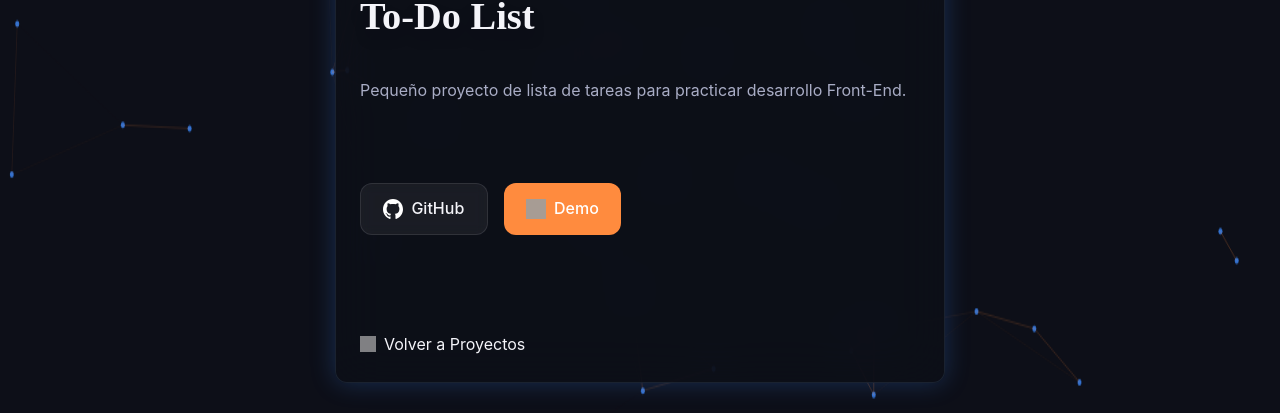
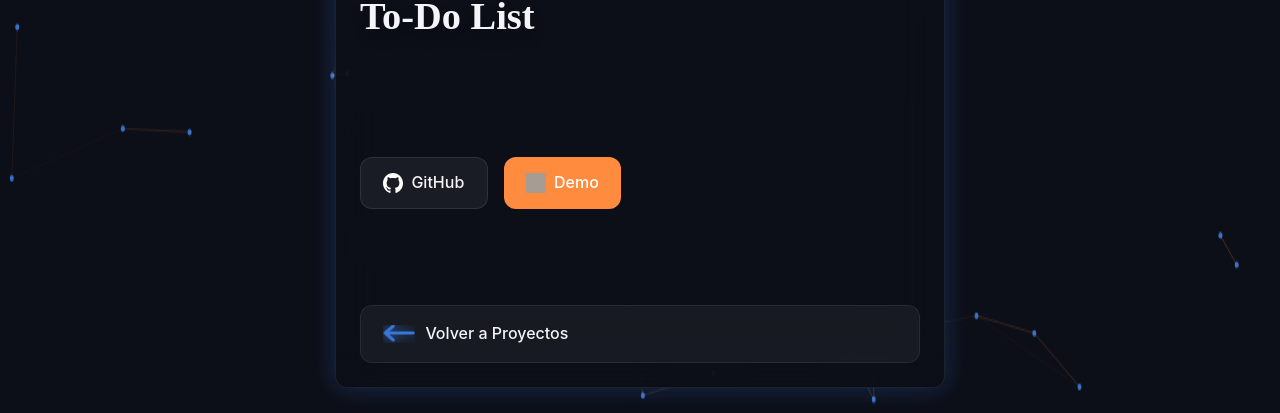
Before and after one commit to OscarIGonzalezG/portafolio-v2, an Angular app: page /projects/1 in a window 1280 px wide. Shown: the part 810-1223 px from the top of the page. Built offline with nearby package versions, Linux system fonts and the light colour scheme; grey boxes are pictures that could not be loaded.

Commit message:
agregando estilos, modificaciones en TS de algunos componenetes

```diff
--- a/src/app/sections/project-detail/project-detail.html
+++ b/src/app/sections/project-detail/project-detail.html
@@ -96,9 +96,17 @@
       <!-- BOTÓN VOLVER -->
       <button
         (click)="volverAProjects()"
-        class="detail-back-btn flex items-center gap-2 mt-10"
+        class="detail-back-btn flex items-center gap-3 mt-10"
       >
-        <img src="assets/icons/arrow-left.svg" class="w-4 h-4 filter-white opacity-80" />
+        <svg class="arrow-cyber" width="32" height="18" viewBox="0 0 32 18" fill="none"
+            xmlns="http://www.w3.org/2000/svg">
+          <path d="M30 9H2M2 9L10 2M2 9L10 16"
+                stroke="currentColor"
+                stroke-width="3"
+                stroke-linecap="round"
+                stroke-linejoin="round"/>
+        </svg>
+
         Volver a Proyectos
       </button>
 
--- a/src/app/sections/project-detail/project-detail.ts
+++ b/src/app/sections/project-detail/project-detail.ts
@@ -12,7 +12,8 @@ interface ProjectImage {
 interface Project {
   id: number;
   title: string;
-  description: string;
+  shortDescription: string;
+  longDescription: string;
   image: string;
   github: string;
   demo: string;
@@ -105,7 +106,12 @@ export class ProjectDetail implements OnInit, AfterViewInit {
 
   ngAfterViewInit(): void {
     this.startCanvas();
+
+        setTimeout(() => {
+      window.scrollTo({ top: 0, behavior: 'instant' as ScrollBehavior });
+    }, 0);
   }
+
 
   private startCanvas() {
     const canvas = this.el.nativeElement.querySelector('#detailCanvas') as HTMLCanvasElement;
--- a/src/assets/data/projects.json
+++ b/src/assets/data/projects.json
@@ -2,7 +2,8 @@
   {
     "id": 1,
     "title": "To-Do List",
-    "description": "Pequeño proyecto de lista de tareas para practicar desarrollo Front-End.",
+    "shortDescription": "Aplicación simple para gestionar tareas, ideal para practicar fundamentos de JavaScript.",
+    "longDescription": "Este proyecto es una To-Do List desarrollada con HTML, CSS y JavaScript puro. Está diseñada para reforzar la manipulación del DOM, manejo de eventos, persistencia de datos con LocalStorage y organización básica de componentes visuales. Incluye funciones para agregar, eliminar y marcar tareas completadas, con una interfaz limpia y responsive.",
     "image": "assets/images/projects/1/todolist.jpg",
     "github": "https://oscarigonzalezg.github.io/To-Do-List-proyect/",
     "demo": "https://oscarigonzalezg.github.io/To-Do-List-proyect/",
@@ -13,10 +14,12 @@
       { "full": "assets/images/projects/1/gallery/3.jpg", "thumb": "assets/images/projects/1/gallery/3.jpg" }
     ]
   },
+
   {
     "id": 2,
     "title": "Inicio de Sesión y Registro",
-    "description": "Interfaz moderna de Login y Registro creada con HTML, CSS y JavaScript.",
+    "shortDescription": "Interfaz moderna de Login y Registro con animaciones suaves y diseño minimalista.",
+    "longDescription": "Este proyecto implementa una interfaz completa de Login y Registro construida con HTML, CSS y JavaScript. La UI sigue un estilo moderno con efectos animados, inputs dinámicos, validación básica y una estructura pensada para integrarse fácilmente con un backend real. Está orientado a practicar diseño UI/UX, animaciones CSS, validaciones y estructuración modular del frontend.",
     "image": "assets/images/projects/2/login.png",
     "github": "https://oscarigonzalezg.github.io/pLogin_sesion/",
     "demo": "https://oscarigonzalezg.github.io/pLogin_sesion/",
@@ -26,10 +29,12 @@
       { "full": "assets/images/projects/2/gallery/2.png", "thumb": "assets/images/projects/2/gallery/2.png" }
     ]
   },
+
   {
     "id": 3,
     "title": "API REST • Tienda Online (Backend)",
-    "description": "API RESTful para tienda de ropa, desarrollada con Java Spring Boot y PostgreSQL.",
+    "shortDescription": "API REST para una tienda online, construida con Spring Boot y PostgreSQL.",
+    "longDescription": "Backend completo de una tienda online de ropa desarrollado con Java Spring Boot siguiendo buenas prácticas de arquitectura REST. Incluye gestión de productos, categorías, usuarios y autenticación mediante JWT. La base de datos está implementada en PostgreSQL, con mapeo JPA/Hibernate y controladores organizados para escalabilidad. Es un proyecto pensado para fortalecer conocimientos en APIs, modelos relacionales, servicios, controladores y seguridad backend.",
     "image": "assets/images/projects/3/api-tienda.png",
     "github": "https://github.com/OscarIGonzalezG/TiendaRopa_BackEnd",
     "demo": "",
--- a/src/styles.css
+++ b/src/styles.css
@@ -534,6 +534,42 @@ nav.backdrop-blur-md {
   transform:translateY(-3px) scale(1.03);
 }
 
+.detail-back-btn {
+  display: inline-flex;
+  align-items: center;
+  gap: 8px;
+  padding: 0.65rem 1.4rem;
+  border-radius: 12px;
+
+  background: rgba(255, 255, 255, 0.04);
+  border: 1px solid rgba(255, 255, 255, 0.07);
+  backdrop-filter: blur(6px);
+
+  font-size: 0.95rem;
+  color: var(--text-color);
+  transition: 0.25s ease;
+  cursor: pointer;
+}
+
+.detail-back-btn img {
+  width: 18px;
+  height: 18px;
+  filter: invert(1) brightness(1.6);
+  transition: 0.25s ease;
+}
+
+/* Hover Glow */
+.detail-back-btn:hover {
+  background: rgba(61, 139, 255, 0.18);
+  border-color: rgba(61, 139, 255, 0.45);
+  box-shadow: 0 0 16px rgba(61, 139, 255, 0.35);
+  transform: translateY(-2px);
+}
+
+.detail-back-btn:hover img {
+  filter: invert(1) brightness(2);
+}
+
 /* ---- DUPLICADOS DE GALERÍA (MANTENIDOS) ---- */
 .gallery-main-img { border-radius:14px; }
 
@@ -594,8 +630,226 @@ nav.backdrop-blur-md {
   }
 }
 
-app-project-detail {
-  display: block;
-  width: 100%;
-  height: auto;
+/* =============================================================== */
+/* ⭐ FIX TEXTO PROYECTOS — Título se oculta y aparece descripción */
+/* =============================================================== */
+
+#projects .project-desc {
+  display: flex;
+  flex-direction: column;
+  justify-content: flex-end;
 }
+
+#projects .project-title {
+  transition: opacity .35s ease, transform .35s ease;
+  opacity: 1;
+  transform: translateY(0);
+}
+
+/* Ocultar título al hacer hover */
+#projects .project-card:hover .project-title {
+  opacity: 0;
+  transform: translateY(10px);
+}
+
+/* Estilos base de descripción (oculta al inicio) */
+#projects .project-desc p {
+  opacity: 0;
+  transform: translateY(12px);
+  transition: opacity .45s ease, transform .45s ease;
+}
+
+/* Mostrar descripción al hacer hover */
+#projects .project-card:hover .project-desc p {
+  opacity: 1;
+  transform: translateY(0);
+}
+
+/* ========================================= */
+/*      🔵 Botón real — Volver a Proyectos   */
+/* ========================================= */
+
+.detail-back-btn {
+  display: inline-flex;
+  align-items: center;
+  gap: 10px;
+  padding: 0.9rem 1.4rem;
+
+  background: rgba(255, 255, 255, 0.05);
+  border: 1px solid rgba(255, 255, 255, 0.08);
+  border-radius: 12px;
+  backdrop-filter: blur(6px);
+
+  font-size: 1rem;
+  color: var(--text-color);
+  font-weight: 500;
+
+  cursor: pointer;
+  transition: 0.25s ease;
+}
+
+/* Hover */
+.detail-back-btn:hover {
+  background: rgba(61, 139, 255, 0.15);
+  border-color: rgba(61, 139, 255, 0.45);
+  box-shadow: 0 0 14px rgba(61, 139, 255, 0.35);
+  transform: translateY(-2px);
+}
+
+
+/* =============================================== */
+/*  🌀 Flecha con animación infinita stroke loop   */
+/* =============================================== */
+
+.arrow-cyber path {
+  stroke-dasharray: 60;
+  stroke-dashoffset: 60;
+  animation: arrowDraw 2.2s ease-in-out infinite;
+  color: var(--accent-blue);
+  filter: drop-shadow(0 0 6px #3D8BFF);
+}
+
+@keyframes arrowDraw {
+  0%   { stroke-dashoffset: 60; opacity: 0.2; }
+  40%  { stroke-dashoffset: 0;   opacity: 1; }
+  60%  { stroke-dashoffset: 0;   opacity: 1; }
+  100% { stroke-dashoffset: -60; opacity: 0.2; }
+}
+
+/* =============================================== */
+/*  🌌 Glitch Cyberpunk – vibración digital neon   */
+/* =============================================== */
+
+.arrow-cyber {
+  position: relative;
+}
+
+.arrow-cyber path {
+  animation:
+    arrowDraw 2.2s ease-in-out infinite,
+    glitchShift 1.4s steps(2, end) infinite;
+}
+
+.arrow-cyber::before,
+.arrow-cyber::after {
+  content: "";
+  position: absolute;
+  inset: 0;
+  border-radius: 0;
+  background: none;
+  pointer-events: none;
+}
+
+.arrow-cyber::before {
+  filter: drop-shadow(-2px 0 3px #00FFFFAA);
+  animation: glitchBefore 1.4s infinite;
+}
+
+.arrow-cyber::after {
+  filter: drop-shadow(2px 0 3px #FF2CEA99);
+  animation: glitchAfter 1.4s infinite;
+}
+
+@keyframes glitchShift {
+  0%   { transform: translate(0, 0); }
+  20%  { transform: translate(-1px, 0.5px); }
+  40%  { transform: translate(1px, -1px); }
+  60%  { transform: translate(-0.5px, -1px); }
+  80%  { transform: translate(1px, 1px); }
+  100% { transform: translate(0, 0); }
+}
+
+@keyframes glitchBefore {
+  0%   { opacity: 0; transform: translate(0,0); }
+  50%  { opacity: .25; transform: translate(-2px, -1px); }
+  100% { opacity: 0; transform: translate(0,0); }
+}
+
+@keyframes glitchAfter {
+  0%   { opacity: 0; transform: translate(0,0); }
+  50%  { opacity: .25; transform: translate(2px, 1px); }
+  100% { opacity: 0; transform: translate(0,0); }
+}
+
+/* ============================================================= */
+/*     ✨  Flecha 3D NEÓN con efecto HOLOGRAMA futurista           */
+/* ============================================================= */
+
+.arrow-holo {
+  position: relative;
+  color: var(--accent-blue);
+  filter: drop-shadow(0 0 6px #3D8BFF);
+  animation: holoFloat 3.5s ease-in-out infinite;
+}
+
+/* Glow principal del trazo */
+.arrow-holo path {
+  stroke: var(--accent-blue);
+  filter:
+    drop-shadow(0 0 4px #3D8BFFAA)
+    drop-shadow(0 0 8px #3D8BFF88)
+    drop-shadow(0 0 14px #3D8BFF55);
+  transition: 0.35s ease;
+}
+
+/* Capas holográficas (duplicaciones que se mueven) */
+.arrow-holo::before,
+.arrow-holo::after {
+  content: "";
+  position: absolute;
+  inset: 0;
+  pointer-events: none;
+  background: none;
+  border-radius: 0;
+  z-index: -1;
+  filter: blur(12px);
+}
+
+/* Capa superior celeste */
+.arrow-holo::before {
+  box-shadow: 0 0 28px #00D9FFAA;
+  animation: holoShift1 2.4s ease-in-out infinite;
+}
+
+/* Capa inferior púrpura */
+.arrow-holo::after {
+  box-shadow: 0 0 32px #BC4DFFAA;
+  animation: holoShift2 2.4s ease-in-out infinite reverse;
+}
+
+/* Animación flotante holográfica */
+@keyframes holoFloat {
+  0%   { transform: translateY(0px); opacity: .92; }
+  50%  { transform: translateY(-1.8px); opacity: 1; }
+  100% { transform: translateY(0px); opacity: .92; }
+}
+
+/* Ondas holográficas */
+@keyframes holoShift1 {
+  0%   { transform: translateX(0px) scale(1); opacity: .7; }
+  50%  { transform: translateX(-3px) scale(1.05); opacity: .45; }
+  100% { transform: translateX(0px) scale(1); opacity: .7; }
+}
+
+@keyframes holoShift2 {
+  0%   { transform: translateX(0px) scale(1); opacity: .6; }
+  50%  { transform: translateX(3px) scale(1.05); opacity: .35; }
+  100% { transform: translateX(0px) scale(1); opacity: .6; }
+}
+
+/* HOVER — aumento de energía */
+.detail-back-btn:hover .arrow-holo {
+  filter:
+    drop-shadow(0 0 6px #3D8BFF)
+    drop-shadow(0 0 14px #3D8BFFFF)
+    drop-shadow(0 0 22px #3D8BFFAA);
+  transform: translateX(-5px);
+}
+
+.detail-back-btn:hover .arrow-holo path {
+  stroke: var(--accent-hover);
+  filter:
+    drop-shadow(0 0 6px #62A5FFFF)
+    drop-shadow(0 0 14px #62A5FFAA)
+    drop-shadow(0 0 22px #62A5FF88);
+}
```
